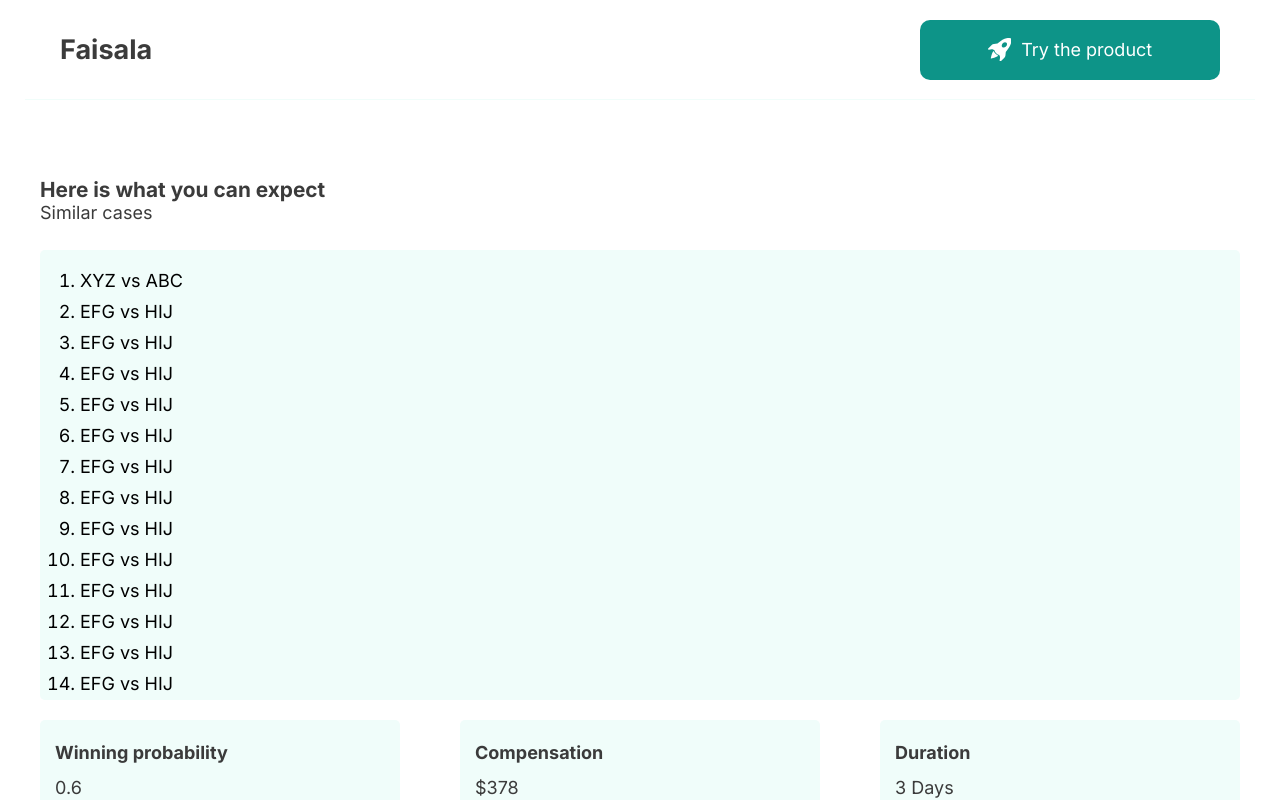
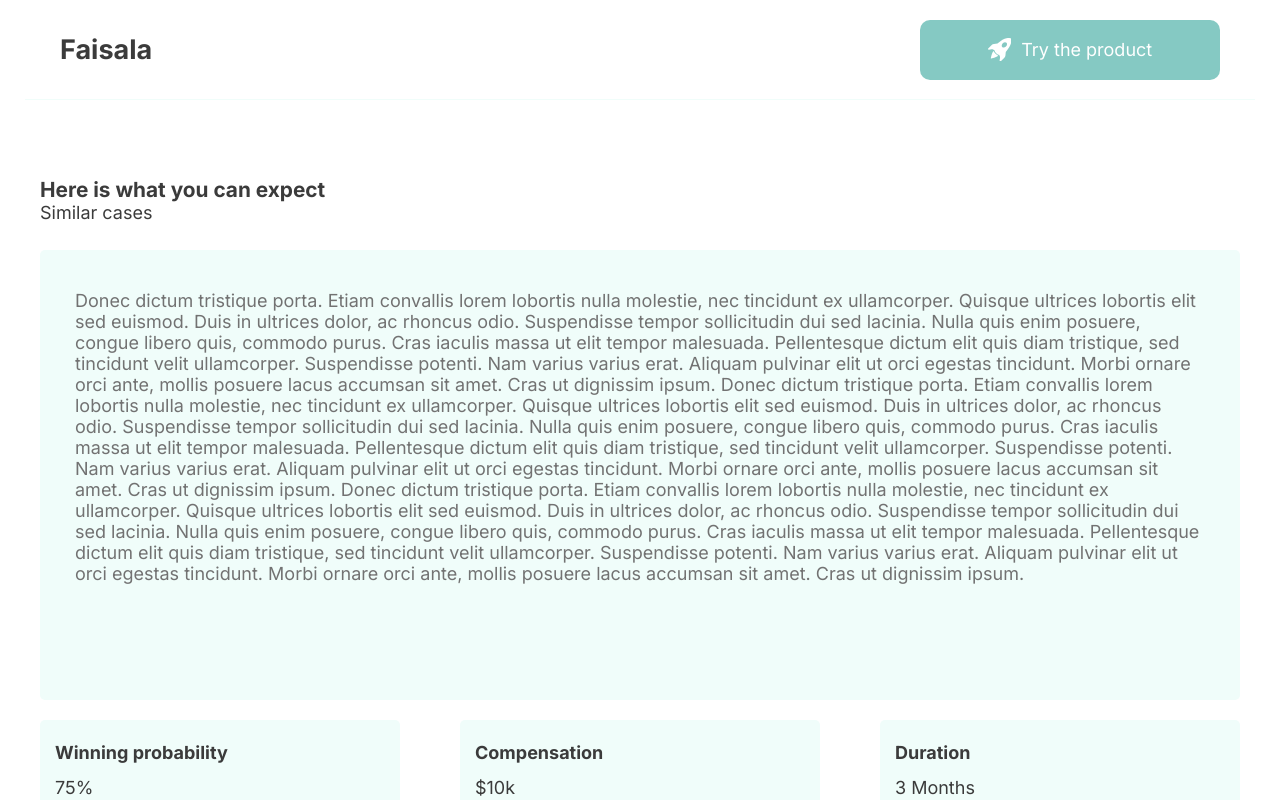
Before and after one commit to Byiringiro-saad/legal-ai, a React (Vite) app: page /form/report in a window 1280 px wide. Shown: the top 800 px of the page. Built offline with nearby package versions, Linux system fonts and the light colour scheme.

Commit message:
last tweaks

```diff
--- a/src/components/download.jsx
+++ b/src/components/download.jsx
@@ -74,15 +74,16 @@ const Container = styled.div`
 
   button {
     width: 200px;
-    height: 40px;
+    height: 60px;
     border: none;
     display: flex;
+    font-size: 1em;
     align-items: center;
     justify-content: center;
     text-decoration: none;
-    background: var(--blue);
+    background: var(--green);
     color: var(--white);
-    border-radius: 50px;
+    border-radius: 10px;
     cursor: pointer;
   }
 `;
--- a/src/components/nav.jsx
+++ b/src/components/nav.jsx
@@ -1,19 +1,22 @@
 import React from "react";
 import styled from "styled-components";
-import { useNavigate } from "react-router-dom";
+import { useLocation, useNavigate } from "react-router-dom";
 
 //icons
 import { BsRocketTakeoffFill } from "react-icons/bs";
 
 const Nav = () => {
   const navigate = useNavigate();
+  const location = useLocation();
 
   const goHome = () => {
     navigate("/");
   };
 
   const goToProduct = () => {
-    navigate("/form");
+    if (location.pathname === "/") {
+      navigate("/form");
+    }
   };
 
   return (
@@ -23,15 +26,53 @@ const Nav = () => {
           <p>Faisala</p>
         </div>
         <div className="nav">
-          <div className="button" onClick={goToProduct}>
+          <Button onClick={goToProduct} disabled={location.pathname !== "/"}>
             <BsRocketTakeoffFill className="icon" />
             <p>Try the product</p>
-          </div>
+          </Button>
         </div>
       </div>
     </Container>
   );
 };
+
+const Button = styled.div`
+  width: 300px;
+  height: 60px;
+  margin: 20px 0;
+  display: flex;
+  flex-direction: row;
+  align-items: center;
+  justify-content: center;
+  border-radius: 10px;
+  background: var(--green);
+  cursor: pointer;
+  transition: 0.3s ease-in-out;
+  opacity: ${(props) => (props.disabled ? "0.5" : "1")};
+
+  p {
+    color: var(--white);
+  }
+
+  .icon {
+    font-size: 1.3em;
+    margin: 0 10px 0 0;
+    color: var(--white);
+  }
+
+  :hover {
+    background: var(--green);
+    box-shadow: 0 0 15px rgba(0, 0, 0, 0.2);
+
+    p {
+      color: var(--white);
+    }
+
+    .icon {
+      color: var(--white);
+    }
+  }
+`;
 
 const Container = styled.div`
   width: calc(100vw - 50px);
@@ -83,43 +124,6 @@ const Container = styled.div`
         text-decoration: none;
         color: var(--black);
       }
-
-      .button {
-        width: 300px;
-        height: 60px;
-        margin: 20px 0;
-        display: flex;
-        flex-direction: row;
-        align-items: center;
-        justify-content: center;
-        border-radius: 10px;
-        background: var(--green);
-        cursor: pointer;
-        transition: 0.3s ease-in-out;
-
-        p {
-          color: var(--white);
-        }
-
-        .icon {
-          font-size: 1.3em;
-          margin: 0 10px 0 0;
-          color: var(--white);
-        }
-
-        :hover {
-          background: var(--green);
-          box-shadow: 0 0 15px rgba(0, 0, 0, 0.2);
-
-          p {
-            color: var(--white);
-          }
-
-          .icon {
-            color: var(--white);
-          }
-        }
-      }
     }
   }
 `;
--- a/src/components/report.jsx
+++ b/src/components/report.jsx
@@ -13,35 +13,48 @@ const Report = () => {
         <p className="para">Similar cases</p>
       </div>
       <div className="content">
-        <ol>
-          <li>XYZ vs ABC</li>
-          <li>EFG vs HIJ</li>
-          <li>EFG vs HIJ</li>
-          <li>EFG vs HIJ</li>
-          <li>EFG vs HIJ</li>
-          <li>EFG vs HIJ</li>
-          <li>EFG vs HIJ</li>
-          <li>EFG vs HIJ</li>
-          <li>EFG vs HIJ</li>
-          <li>EFG vs HIJ</li>
-          <li>EFG vs HIJ</li>
-          <li>EFG vs HIJ</li>
-          <li>EFG vs HIJ</li>
-          <li>EFG vs HIJ</li>
-        </ol>
+        <p>
+          Donec dictum tristique porta. Etiam convallis lorem lobortis nulla
+          molestie, nec tincidunt ex ullamcorper. Quisque ultrices lobortis elit
+          sed euismod. Duis in ultrices dolor, ac rhoncus odio. Suspendisse
+          tempor sollicitudin dui sed lacinia. Nulla quis enim posuere, congue
+          libero quis, commodo purus. Cras iaculis massa ut elit tempor
+          malesuada. Pellentesque dictum elit quis diam tristique, sed tincidunt
+          velit ullamcorper. Suspendisse potenti. Nam varius varius erat.
+          Aliquam pulvinar elit ut orci egestas tincidunt. Morbi ornare orci
+          ante, mollis posuere lacus accumsan sit amet. Cras ut dignissim ipsum.
+          Donec dictum tristique porta. Etiam convallis lorem lobortis nulla
+          molestie, nec tincidunt ex ullamcorper. Quisque ultrices lobortis elit
+          sed euismod. Duis in ultrices dolor, ac rhoncus odio. Suspendisse
+          tempor sollicitudin dui sed lacinia. Nulla quis enim posuere, congue
+          libero quis, commodo purus. Cras iaculis massa ut elit tempor
+          malesuada. Pellentesque dictum elit quis diam tristique, sed tincidunt
+          velit ullamcorper. Suspendisse potenti. Nam varius varius erat.
+          Aliquam pulvinar elit ut orci egestas tincidunt. Morbi ornare orci
+          ante, mollis posuere lacus accumsan sit amet. Cras ut dignissim ipsum.
+          Donec dictum tristique porta. Etiam convallis lorem lobortis nulla
+          molestie, nec tincidunt ex ullamcorper. Quisque ultrices lobortis elit
+          sed euismod. Duis in ultrices dolor, ac rhoncus odio. Suspendisse
+          tempor sollicitudin dui sed lacinia. Nulla quis enim posuere, congue
+          libero quis, commodo purus. Cras iaculis massa ut elit tempor
+          malesuada. Pellentesque dictum elit quis diam tristique, sed tincidunt
+          velit ullamcorper. Suspendisse potenti. Nam varius varius erat.
+          Aliquam pulvinar elit ut orci egestas tincidunt. Morbi ornare orci
+          ante, mollis posuere lacus accumsan sit amet. Cras ut dignissim ipsum.
+        </p>
       </div>
       <div className="reports">
         <div className="box">
           <p className="title">Winning probability</p>
-          <p>0.6</p>
+          <p>75%</p>
         </div>
         <div className="box">
           <p className="title">Compensation</p>
-          <p>$378</p>
+          <p>$10k</p>
         </div>
         <div className="box">
           <p className="title">Duration</p>
-          <p>3 Days</p>
+          <p>3 Months</p>
         </div>
       </div>
       <div className="buttons">
@@ -85,11 +98,15 @@ const Container = styled.div`
   .content {
     width: 100%;
     height: 450px;
-    padding: 20px 40px;
+    padding: 40px 35px;
     overflow-y: scroll;
     background: var(--gray);
     border-radius: 5px;
     scrollbar-width: thin;
+
+    p {
+      color: var(--dark);
+    }
 
     ::-webkit-scrollbar {
       width: 10px;
@@ -137,7 +154,7 @@ const Container = styled.div`
 
   .buttons {
     width: 100%;
-    height: 100px;
+    height: 150px;
     display: flex;
     flex-direction: row;
     align-items: center;
@@ -145,20 +162,21 @@ const Container = styled.div`
 
     .button {
       width: 250px;
-      height: 40px;
+      height: 60px;
       display: flex;
       align-items: center;
       justify-content: center;
       text-decoration: none;
       background: var(--green);
       color: var(--white);
-      border-radius: 5px;
+      border-radius: 10px;
       cursor: pointer;
     }
 
     .create {
       width: 300px;
       height: 40px;
+      margin: 0 0 0 20px;
       display: flex;
       flex-direction: row;
       align-items: center;
```
